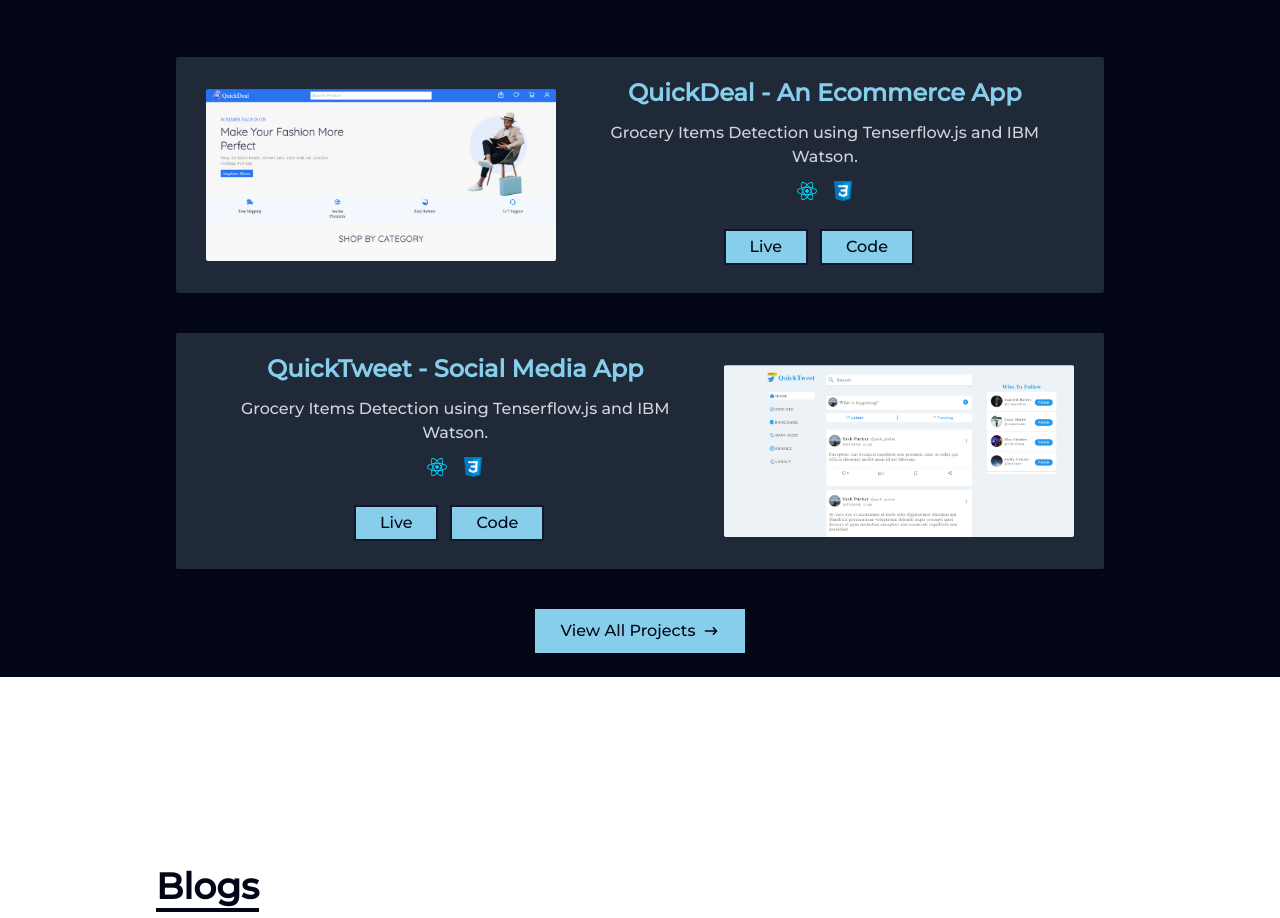
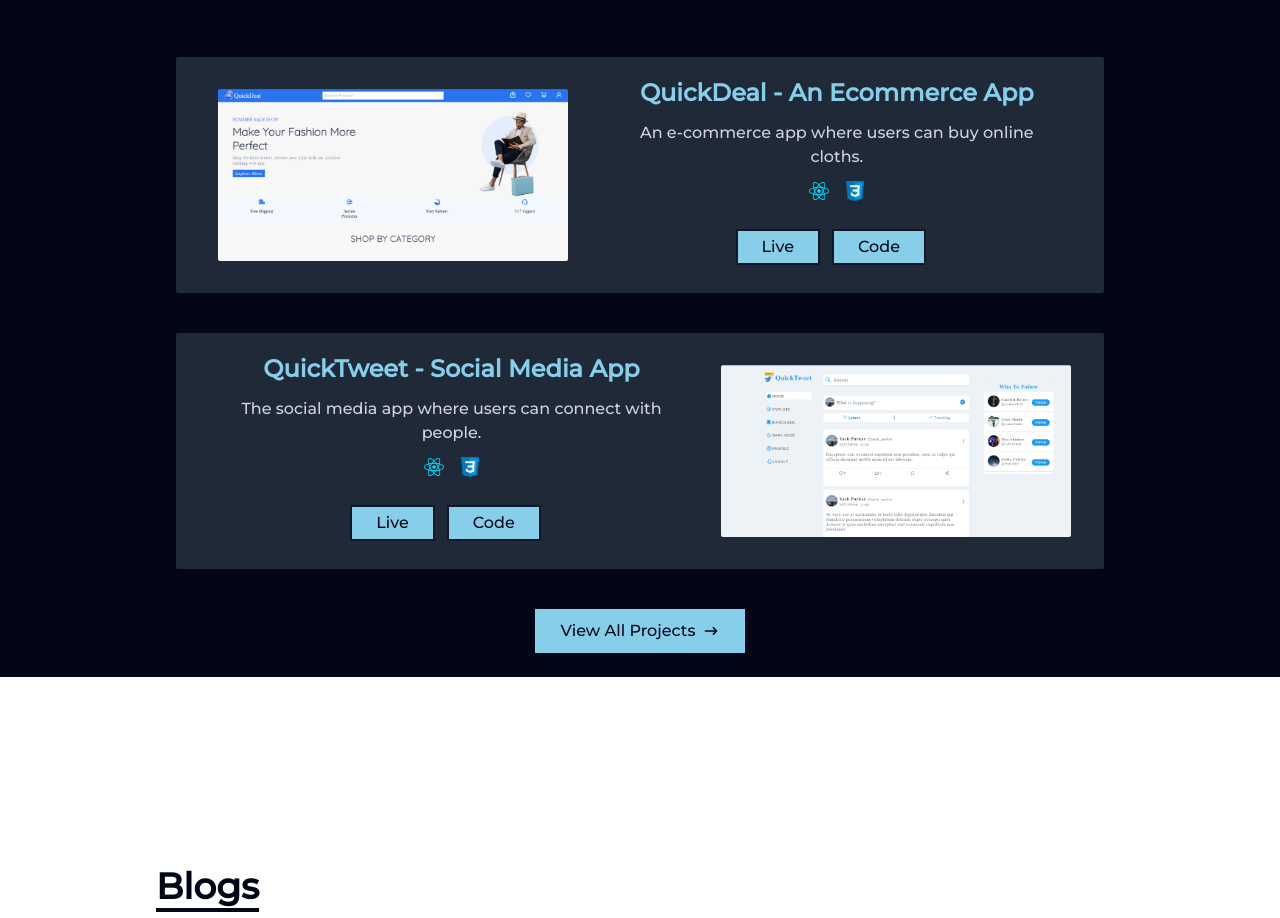
Before and after one commit to yash-purkar/react-portfolio, a React (Create React App) app: page / in a window 1280 px wide. Shown: the part 1703-2621 px from the top of the page. Built offline with nearby package versions, Linux system fonts and the light colour scheme; the HTML template or start-up script is replaced by a standard one.

Commit message:
docs: update

```diff
--- a/src/Components/Header.js
+++ b/src/Components/Header.js
@@ -27,7 +27,7 @@
               <span className='ml-2 group-hover:rotate-90 duration-300'><HiArrowNarrowRight /></span>
             </button>
           </Link>
-          <a href={resume} download={true} className='bg-[#87CEEB] border-2  border-[#87CEEB] text-slate-950 px-1 py-1 md:px-6 md:py-3 md:my-2 flex items-center duration-200'>
+          <a href={resume} download={`yash_purkar_frontend_developer.pdf`} className='bg-[#87CEEB] border-2  border-[#87CEEB] text-slate-950 px-1 py-1 md:px-6 md:py-3 md:my-2 flex items-center duration-200'>
             Resume <FaDownload className='ml-1' />
 
           </a>
--- a/src/Components/HomeProjects.js
+++ b/src/Components/HomeProjects.js
@@ -30,7 +30,7 @@
             <div className='flex flex-col items-center'>
               <h3 className='text-[#87CEEB] text-lg md:text-2xl mb-3 text-center font-bold'>
                 QuickDeal - An Ecommerce App</h3>
-              <p className='mb-3 w-[88%] text-center'> Grocery Items Detection using Tenserflow.js and IBM Watson.</p>
+              <p className='mb-3 w-[88%] text-center'>An e-commerce app where users can buy online cloths.</p>
               <div className='flex gap-4 mb-5'>
                 <span>
                   <img className='w-5 h-5' src={ReactImg} alt="REACT ICON" />
@@ -53,7 +53,7 @@
             <div className='flex flex-col items-center'>
               <h3 className='text-[#87CEEB] text-lg md:text-2xl mb-3 text-center font-bold'>
                 QuickTweet - Social Media App</h3>
-              <p className='mb-3 w-[88%] text-center'> Grocery Items Detection using Tenserflow.js and IBM Watson.</p>
+              <p className='mb-3 w-[88%] text-center'>The social media app where users can connect with people.</p>
               <div className='flex gap-4 mb-5'>
                 <span>
                   <img className='w-5 h-5' src={ReactImg} alt="REACT ICON" />
```
